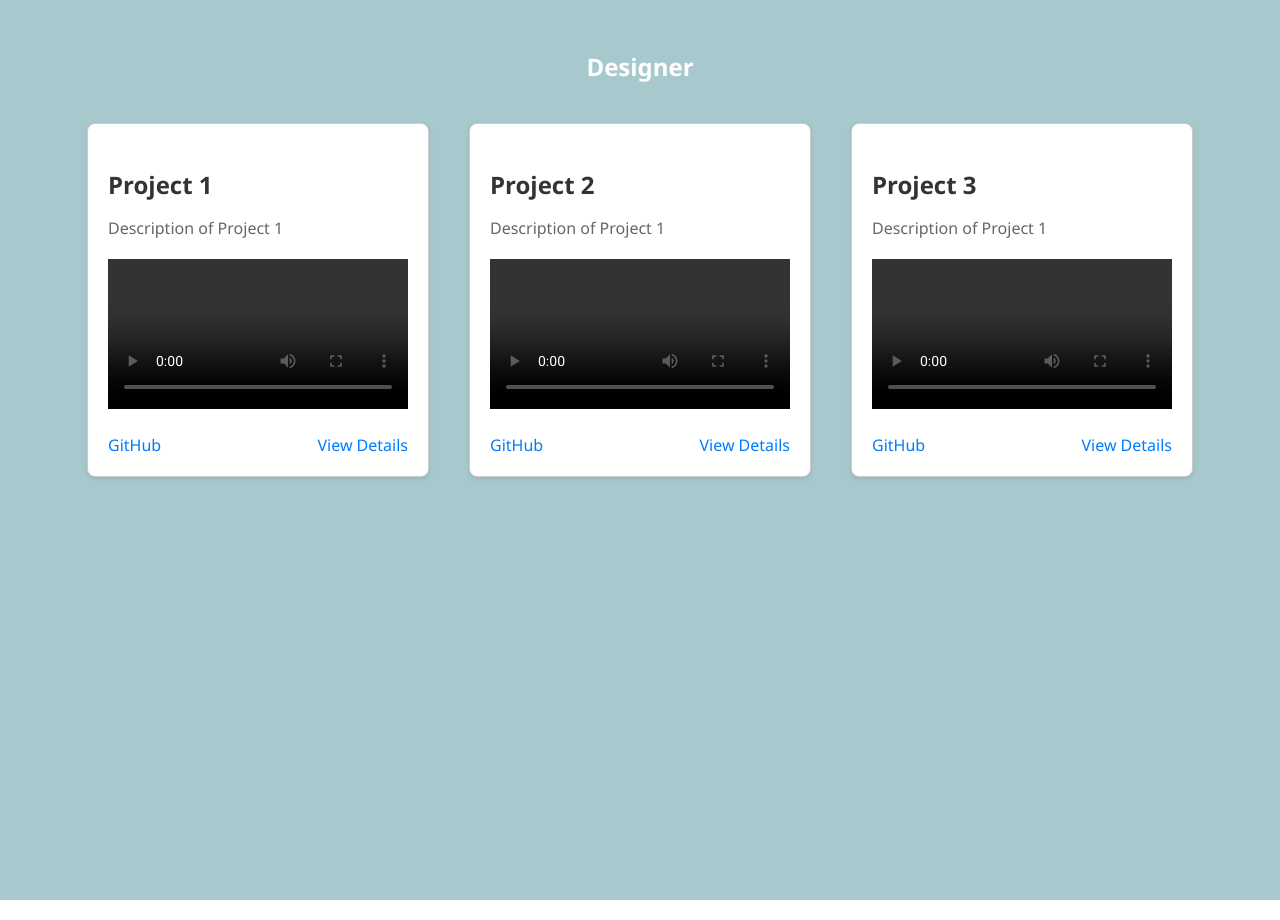
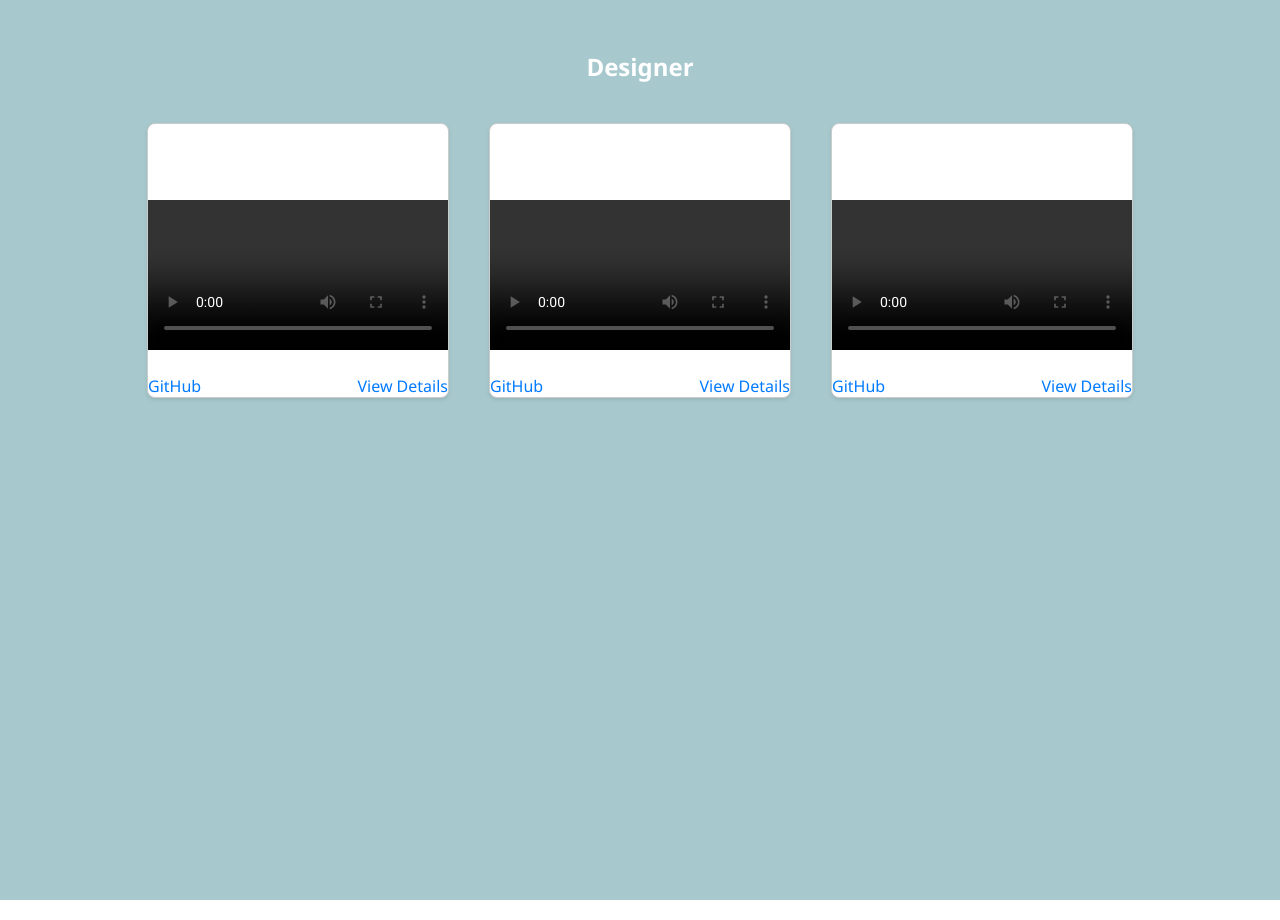
Before and after one commit to tbraeck/simple-portfolio, a React (Create React App) app: page / in a window 1280 px wide. Shown: the part 1140-2060 px from the top of the page. Built offline with nearby package versions, Linux system fonts and the light colour scheme.

Commit message:
More styling stuff

```diff
--- a/src/DesignProjectCard.js
+++ b/src/DesignProjectCard.js
@@ -1,12 +1,12 @@
 import React from 'react';
 import { Link } from 'react-router-dom';
-import './DesignProjectCard.css';
+import './DesignProjectCard.css'; // Import CSS file
 
 const DesignProjectCard = ({ title, description, videoUrl, githubUrl }) => {
   return (
-    <div className="project-card">
-      <h3 className="project-title">{title}</h3>
-      <p className="project-description">{description}</p>
+    <div className="design-project-card"> {/* Ensure the class name matches */}
+      <h3>{title}</h3>
+      <p>{description}</p>
       <div className="video-container">
         <video className="project-video" src={videoUrl} controls></video>
       </div>
```
Also changed, not shown: 1 other file (tests, documents, lock files or other folders).
